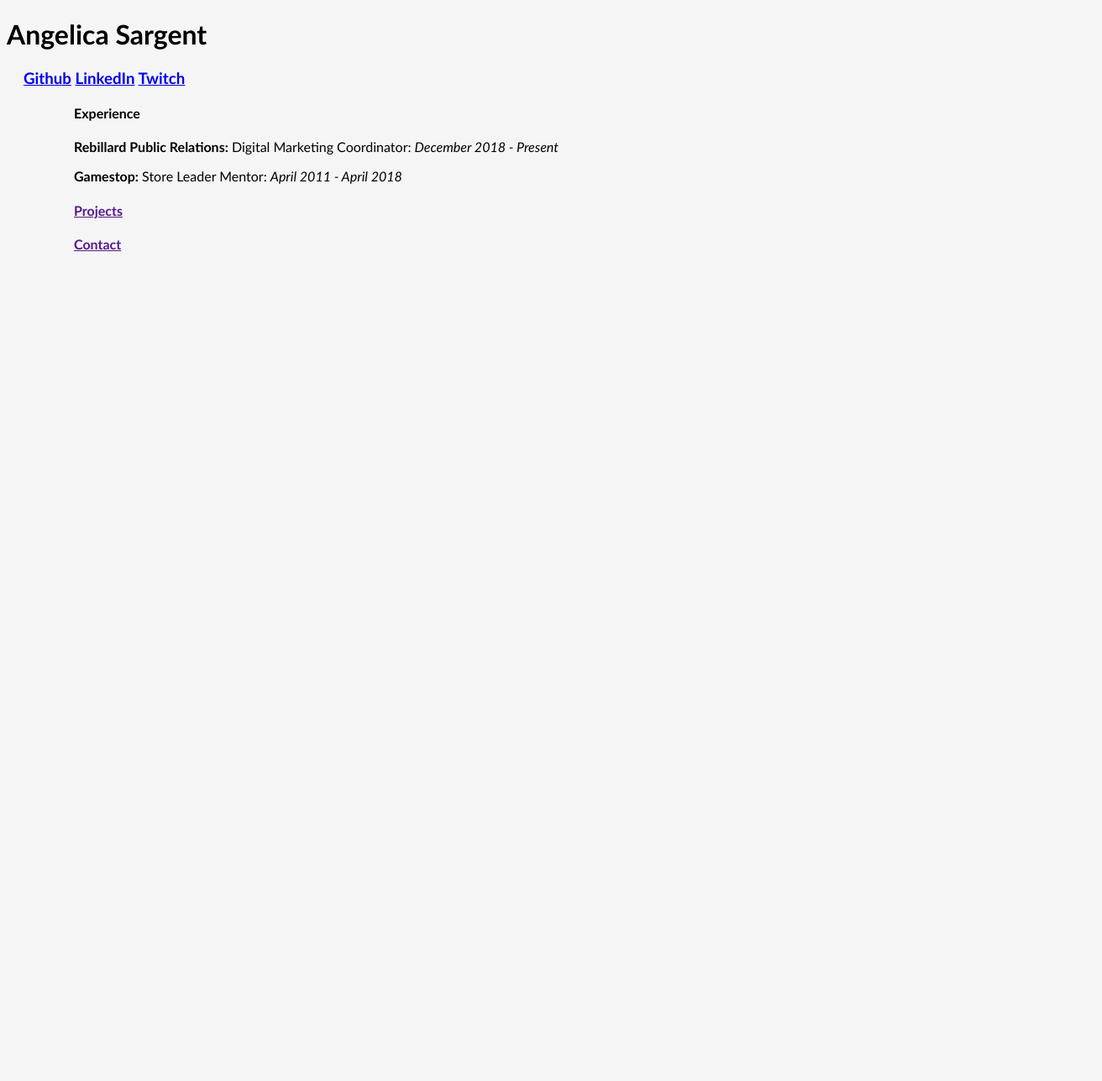
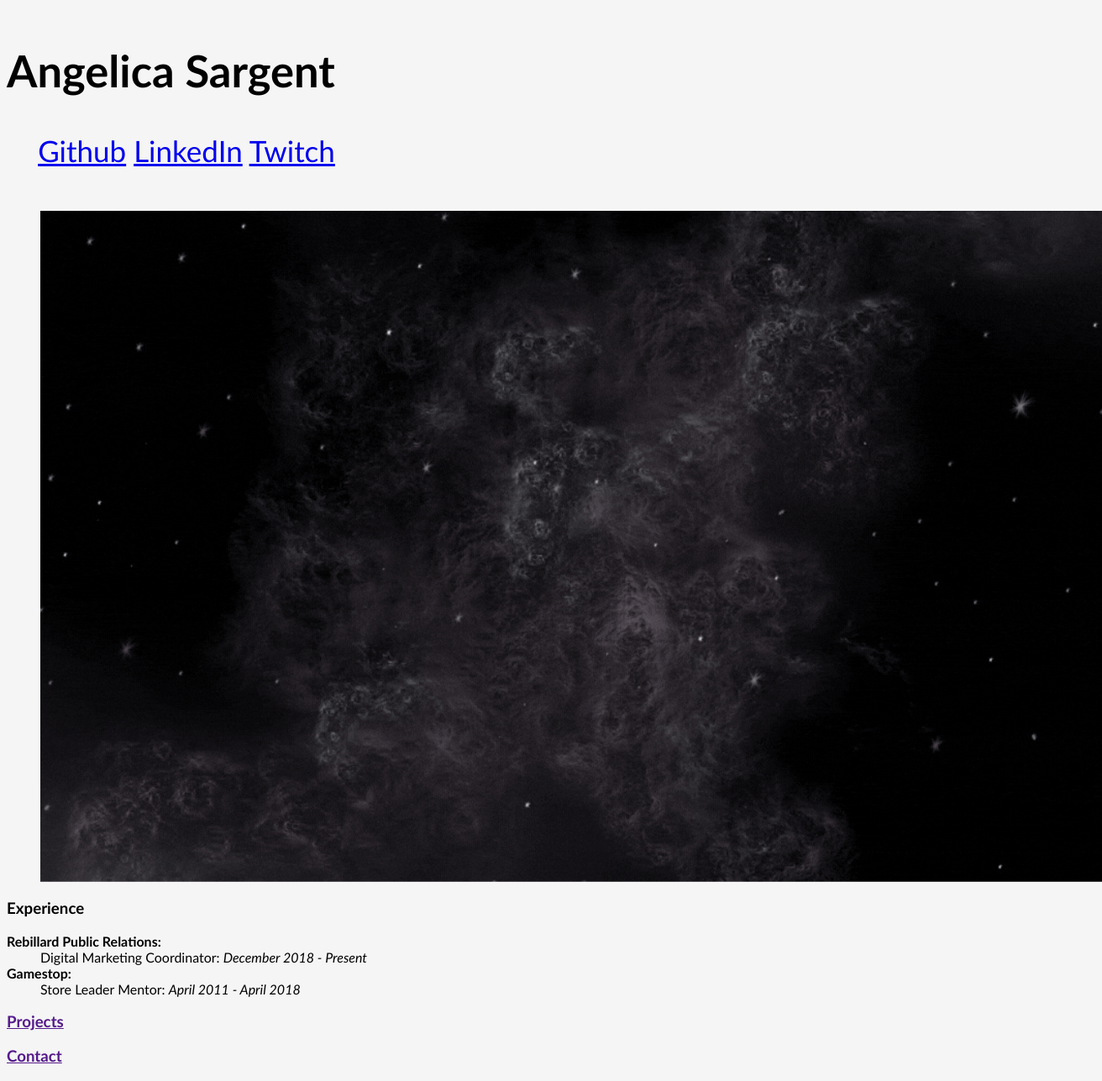
Before and after one commit to agraysargent/Angelica-Coding-Portfolio, a plain HTML site: page Portfolio.html in a window 1280 px wide. Shown: the whole page at 84% size, 1312 px wide, since content can reach past the window. Before the commit the page ends 800 px from the top, so only its background shows below. Drawn offline with Linux system fonts and the light colour scheme.

Commit message:
edited html and css

```diff
--- a/Portfolio.html
+++ b/Portfolio.html
@@ -9,33 +9,33 @@
     <title>Angelica Sargent</title>
 </head>
 
-<header>
-    <h1 class="h1">
-        <h1><span>Angelica Sargent</span></h1>
-</header>
+<body>
+    <header class="header">
+        <h2>Angelica Sargent</h2>
+        <nav>
+            <p>
+                <a href="https://github.com/agraysargent">Github</a>
+                <a href="https://www.linkedin.com/in/angelica-sargent-81a8a2132">LinkedIn</a>
+                <a href="https://www.twitch.tv/syrin_says">Twitch</a>
+            </p>
+            </div>
+        </nav>
+    </header>
+    <figure class="top"></figure>
+    <h3><strong>Experience</strong></h3>
+    <dl>
+        <dt><strong>Rebillard Public Relations:</strong></dt>
+        <dd> Digital Marketing Coordinator: <i>December 2018 -
+                Present</i></dd>
 
-<nav>
-    <nav class="nav"></nav>
-        <h3>
-    <a href="https://github.com/agraysargent">Github</a>
-    <a href="https://www.linkedin.com/in/angelica-sargent-81a8a2132">LinkedIn</a>
-    <a href="https://www.twitch.tv/syrin_says">Twitch</a>
-        </h3>
-</nav>
-
-<body>
-    <body class="body">
-    <ul class="ul">
-
-    <ul>
-       <h4><strong>Experience</strong></h4>
-        <p><strong>Rebillard Public Relations:</strong> Digital Marketing Coordinator: <i>December 2018 - Present</i></p>
-        <p><strong>Gamestop:</strong> Store Leader Mentor: <i>April 2011 - April 2018</i></p>
-    </ul>
-    <ul>
-        <a href=""><h4>Projects</h4></a>
-    </ul>
-    <ul>
-        <a href=""><h4>Contact</h4></a>
-    </ul>
+        <dt><strong>Gamestop:</strong>
+        <dt>
+        <dd>Store Leader Mentor: <i>April 2011 - April 2018</i></dd>
+        <a href="">
+            <h3>Projects</h3>
+        </a>
+        <a href="">
+            <h3>Contact</h3>
+        </a>
+    </dl>
 </body>
--- a/styles.CSS
+++ b/styles.CSS
@@ -10,6 +10,7 @@ body {
 }
 
 .header {
+    flex-direction: row;
     display: inline-block;
     font-size: 35px;
     text-align: right;
@@ -20,8 +21,17 @@ body {
     margin-right: 20px;
     float: left;
     text-align: left;
-    font-size: 35px;
+    font-size: 20px;
     font-family:'Gill Sans', 'Gill Sans MT', 'Trebuchet MS', sans-serif;
     background-color: whitesmoke;
     color: black;
 }
+
+.top {
+    height: 800px;
+    width: 100%;
+    margin-bottom: 15px;
+    background-image: url("./Assets/Images/Portfolio\ Header.gif");
+    background-size: cover;
+    background-position: center;
+}
```
Also changed, not shown: Assets/Images/Portfolio Header.gif (added).
